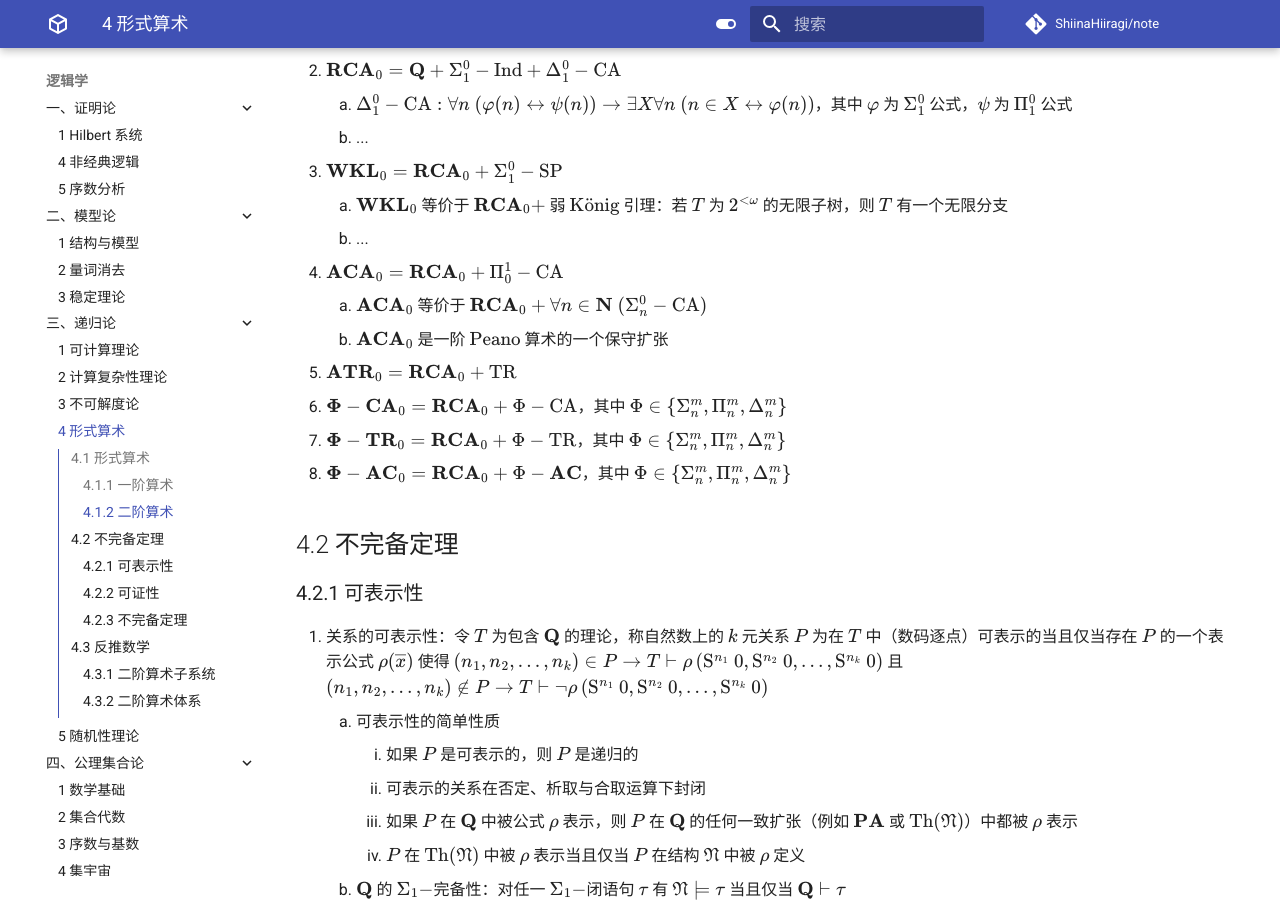
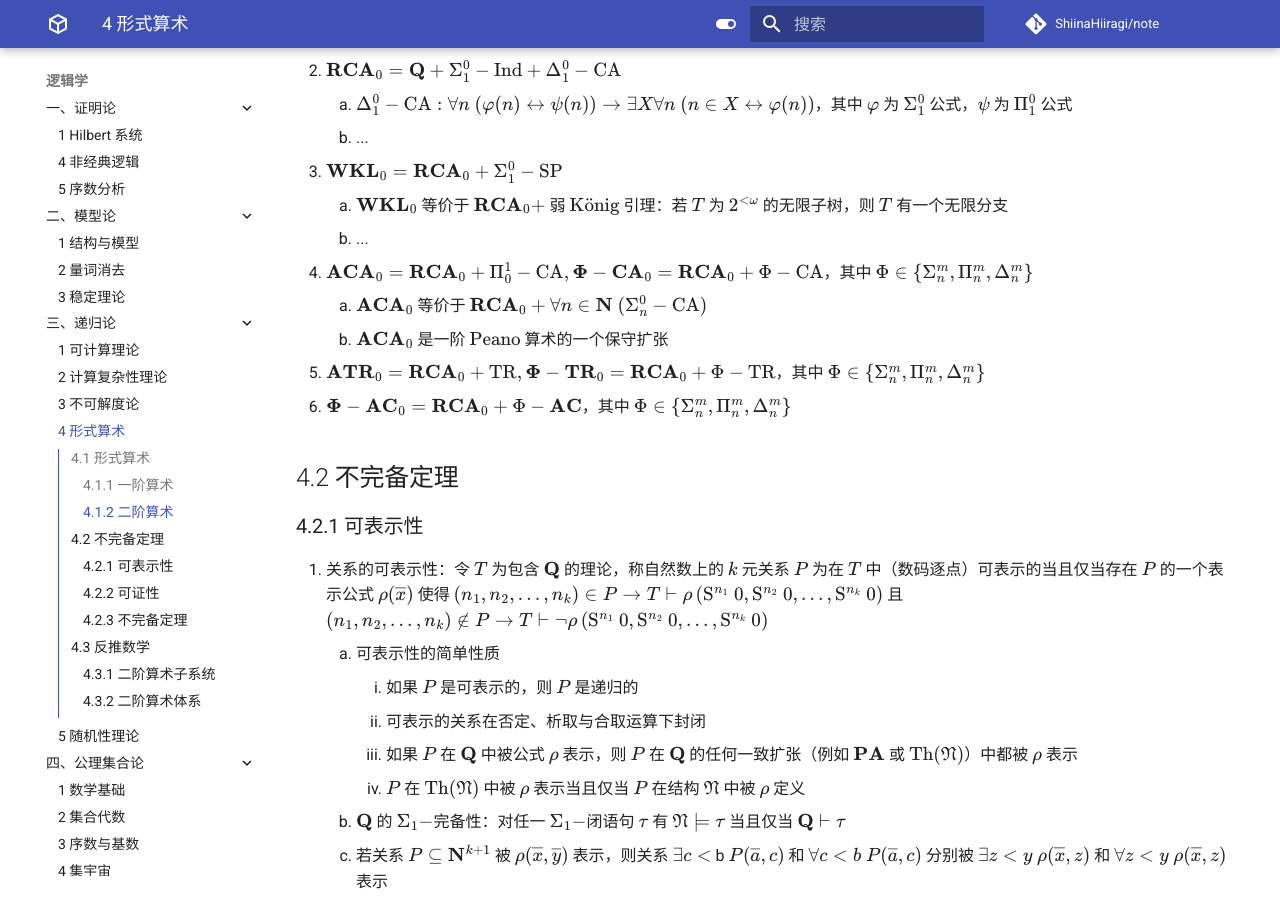
Before and after one commit to ShiinaHiiragi/note, an MkDocs documentation site: the page built from docs/logic/rec/arith.md, in a window 1280 px wide and 900 px high, scrolled down 2931 px. Built offline with MkDocs 1.6.1 and Material for MkDocs 9.7.7, drawn with Linux system fonts in a browser that asks for light colours; comment, search, counter and statistics services are not loaded; some of the changed lines change nothing that is shown.

Commit message:
move ca+tr

```diff
--- a/docs/logic/rec/arith.md
+++ b/docs/logic/rec/arith.md
@@ -97,13 +97,11 @@
 3. $\mathbf{WKL}_0 = \mathbf{RCA}_0 + \Sigma_1^0-\mathrm{SP}$
     1. $\mathbf{WKL}_0$ 等价于 $\mathbf{RCA}_0 +$ 弱 $\text{K}\ddot{\mathrm o}\text{nig}$ 引理：若 $T$ 为 $2^{<\omega}$ 的无限子树，则 $T$ 有一个无限分支
     2. ...
-4. $\mathbf{ACA}_0 = \mathbf{RCA}_0 + \Pi_0^1-\mathrm{CA}$
+4. $\mathbf{ACA}_0 = \mathbf{RCA}_0 + \Pi_0^1-\mathrm{CA}, \mathbf{\Phi}-\mathbf{CA}_0 = \mathbf{RCA}_0 + \Phi-\mathrm{CA}$，其中 $\Phi \in \{\Sigma_{n}^{m}, \Pi_{n}^{m}, \Delta_{n}^{m}\}$
     1. $\mathbf{ACA}_0$ 等价于 $\mathbf{RCA}_0 + \forall n \in \mathbf{N} \ (\Sigma_n^0-\mathrm{CA})$
     2. $\mathbf{ACA}_0$ 是一阶 $\text{Peano}$ 算术的一个保守扩张
-5. $\mathbf{ATR}_0 = \mathbf{RCA}_0 + \mathrm{TR}$
-6. $\mathbf{\Phi}-\mathbf{CA}_0 = \mathbf{RCA}_0 + \Phi-\mathrm{CA}$，其中 $\Phi \in \{\Sigma_{n}^{m}, \Pi_{n}^{m}, \Delta_{n}^{m}\}$
-7. $\mathbf{\Phi}-\mathbf{TR}_0 = \mathbf{RCA}_0 + \Phi-\mathrm{TR}$，其中 $\Phi \in \{\Sigma_{n}^{m}, \Pi_{n}^{m}, \Delta_{n}^{m}\}$
-8. $\mathbf{\Phi}-\mathbf{AC}_0 = \mathbf{RCA}_0 + \Phi-\mathbf{AC}$，其中 $\Phi \in \{\Sigma_{n}^{m}, \Pi_{n}^{m}, \Delta_{n}^{m}\}$
+5. $\mathbf{ATR}_0 = \mathbf{RCA}_0 + \mathrm{TR}, \mathbf{\Phi}-\mathbf{TR}_0 = \mathbf{RCA}_0 + \Phi-\mathrm{TR}$，其中 $\Phi \in \{\Sigma_{n}^{m}, \Pi_{n}^{m}, \Delta_{n}^{m}\}$
+6. $\mathbf{\Phi}-\mathbf{AC}_0 = \mathbf{RCA}_0 + \Phi-\mathbf{AC}$，其中 $\Phi \in \{\Sigma_{n}^{m}, \Pi_{n}^{m}, \Delta_{n}^{m}\}$
 
 ## 4.2 不完备定理
 ### 4.2.1 可表示性
```
